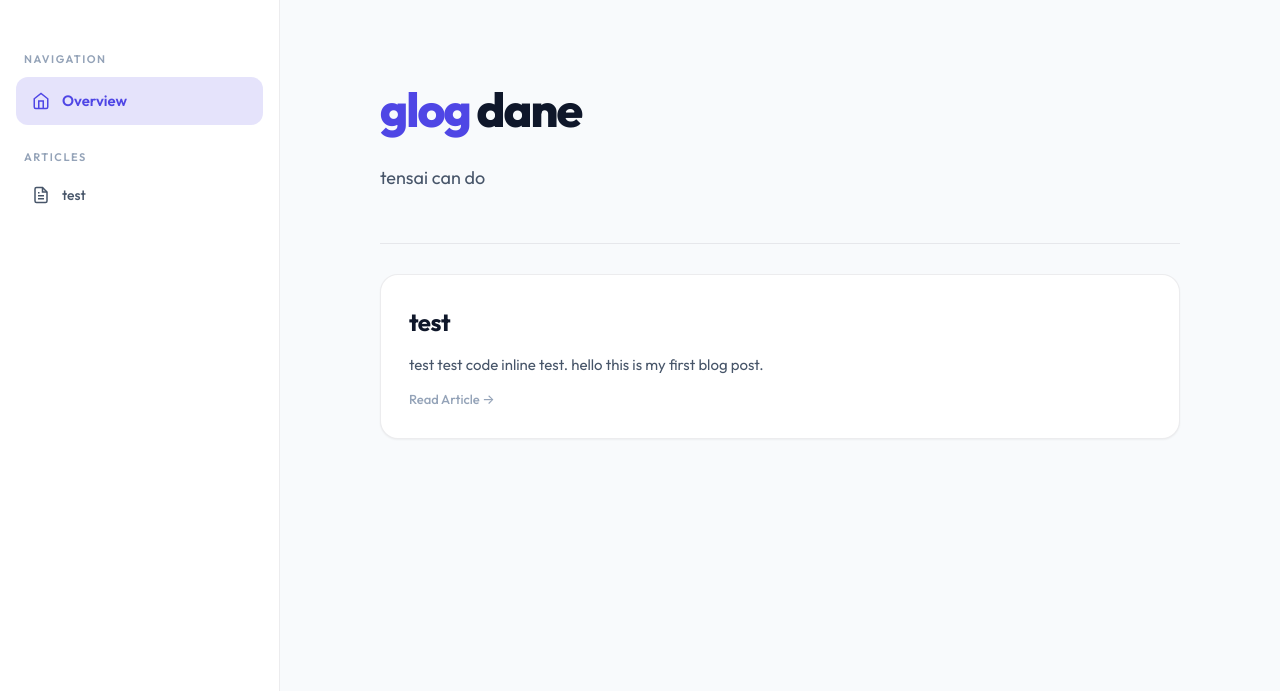
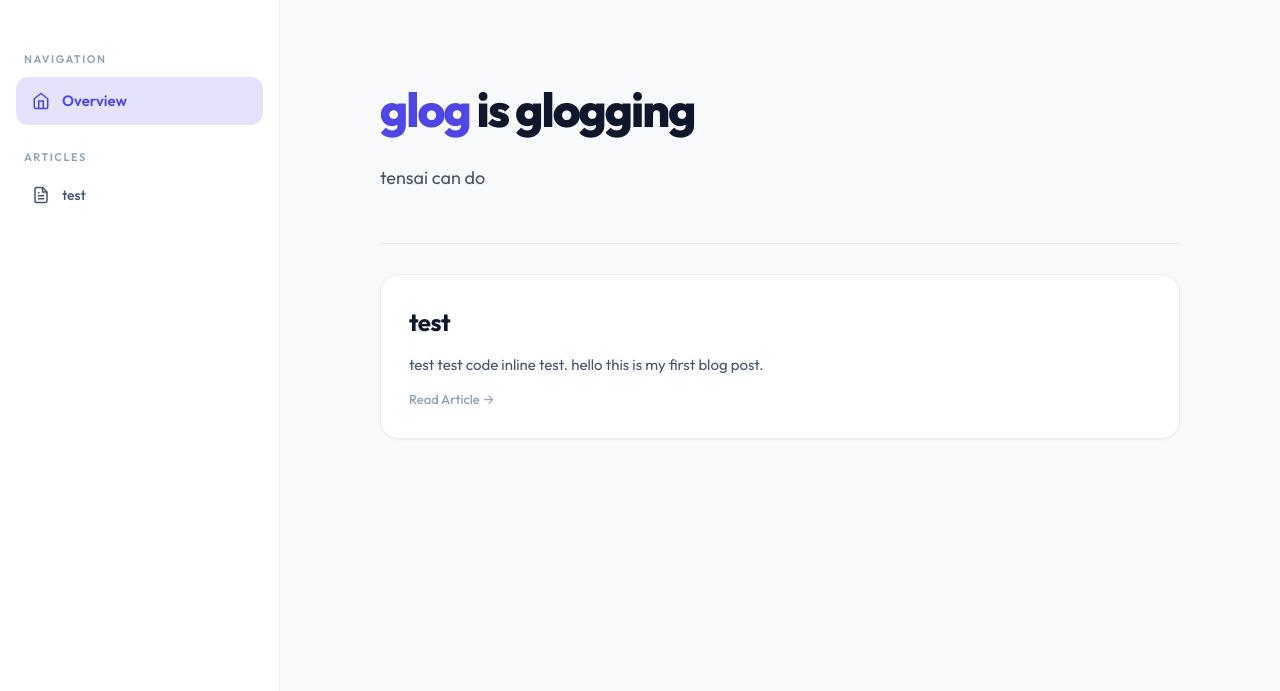
Before and after one commit to trie94/glog, a website built with Vite: page index.html in a window 1280 px wide. Shown: the part 109-800 px from the top of the page. Built offline with nearby package versions, Linux system fonts and the light colour scheme.

Commit message:
minor desc update

```diff
--- a/overview.html
+++ b/overview.html
@@ -1,6 +1,6 @@
 <div class="overview-container">
     <div class="welcome-hero">
-        <h1 class="hero-title"><span>glog</span> dane</h1>
+        <h1 class="hero-title"><span>glog</span> is glogging</h1>
         <p class="hero-desc">tensai can do</p>
     </div>
     <div class="post-grid">
```
